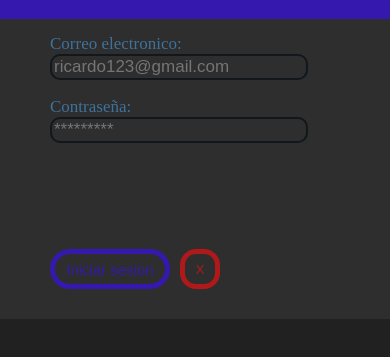
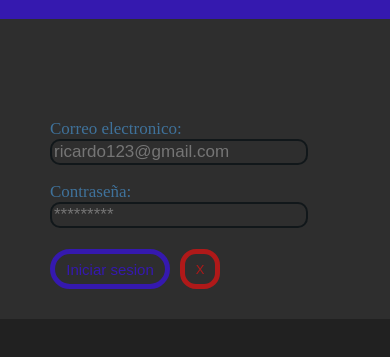
Before and after one commit to Linderman343/LoginAndRegister.github.io, a plain HTML site: page index.html in a window 390 px wide. Both pictures are taken after a click on the button "Iniciar". Shown: the part 61-418 px from the top of the page. Drawn offline with Linux system fonts and the light colour scheme.

Commit message:
Actualizar style.css

```diff
--- a/style.css
+++ b/style.css
@@ -226,7 +226,6 @@ header{
 }
 
 
-
 #modal-login{
     width: 100%;
     height: 300px;
@@ -234,6 +233,10 @@ header{
     margin-top: 100px;
         transition: top 400ms ease-in-out 0ms,
                 opacity 200ms ease-in-out 200ms;
+}
+
+#login-form{
+Margin-top:100px;
 }
 
 #modal-login.active{
```
